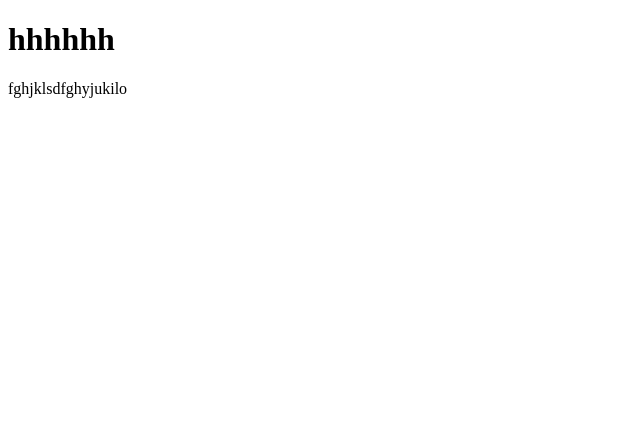
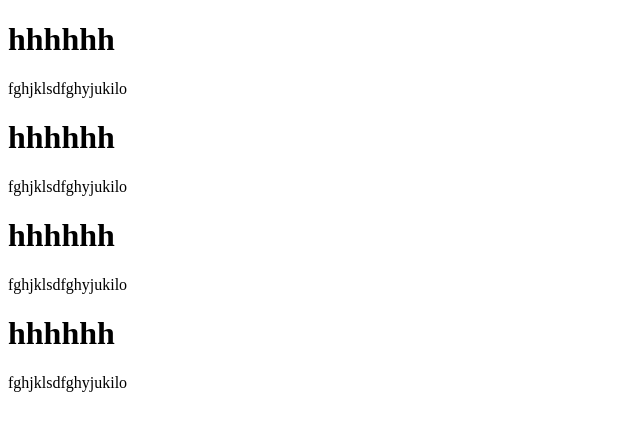
Before and after one commit to Sukharieva/goit-markup-hw-01, a plain HTML site: page index.html in a window 1280 px wide. Shown: the whole page, without its empty margins (0-640 px from the left). Drawn offline with Linux system fonts and the light colour scheme.

Commit message:
добавила

```diff
--- a/index.html
+++ b/index.html
@@ -9,5 +9,11 @@
 <body>
     <h1>hhhhhh</h1>
     <p>fghjklsdfghyjukilo</p>
+    <h1>hhhhhh</h1>
+    <p>fghjklsdfghyjukilo</p>
+    <h1>hhhhhh</h1>
+    <p>fghjklsdfghyjukilo</p>
+    <h1>hhhhhh</h1>
+    <p>fghjklsdfghyjukilo</p>
 </body>
 </html>
```
